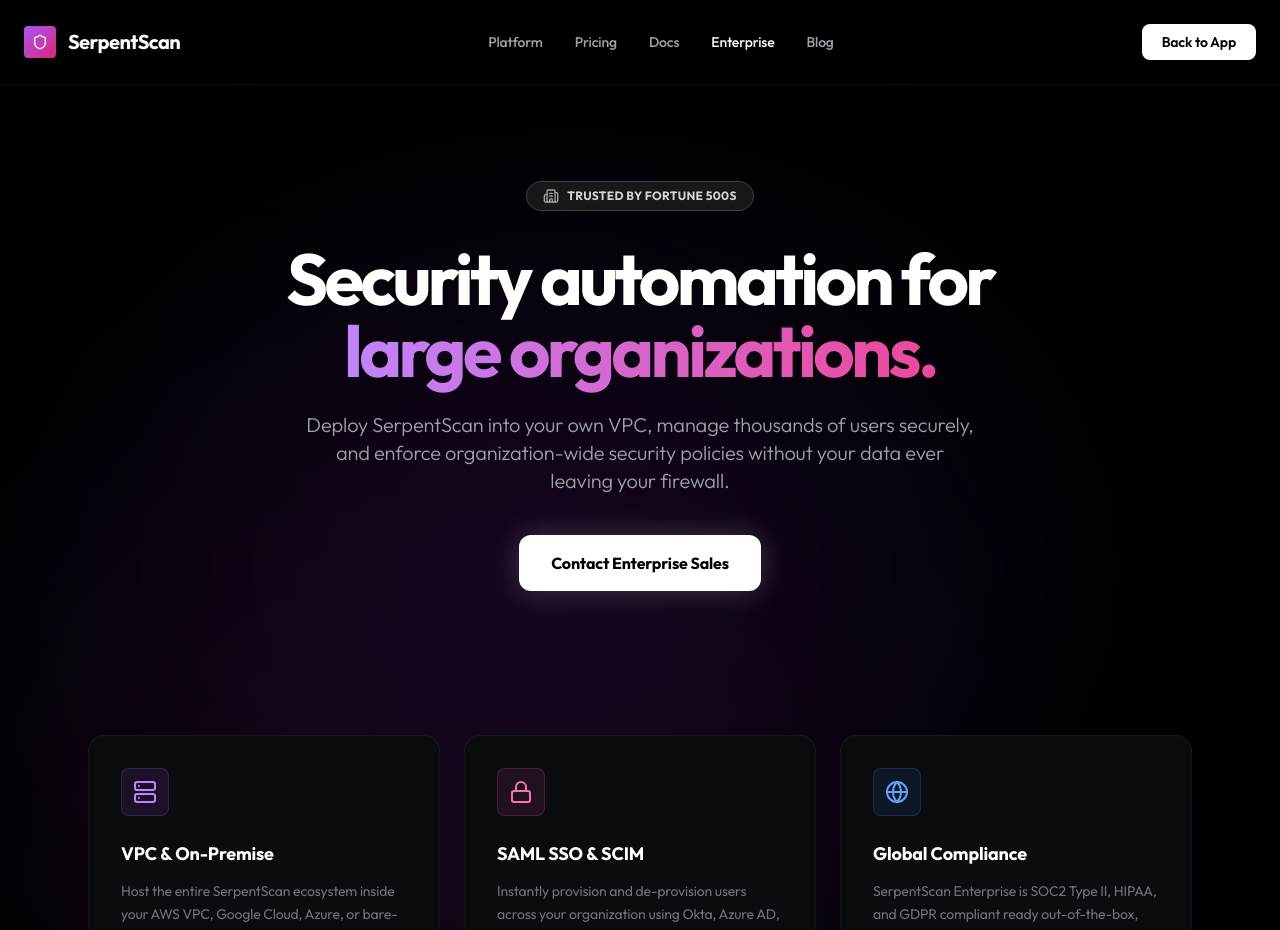
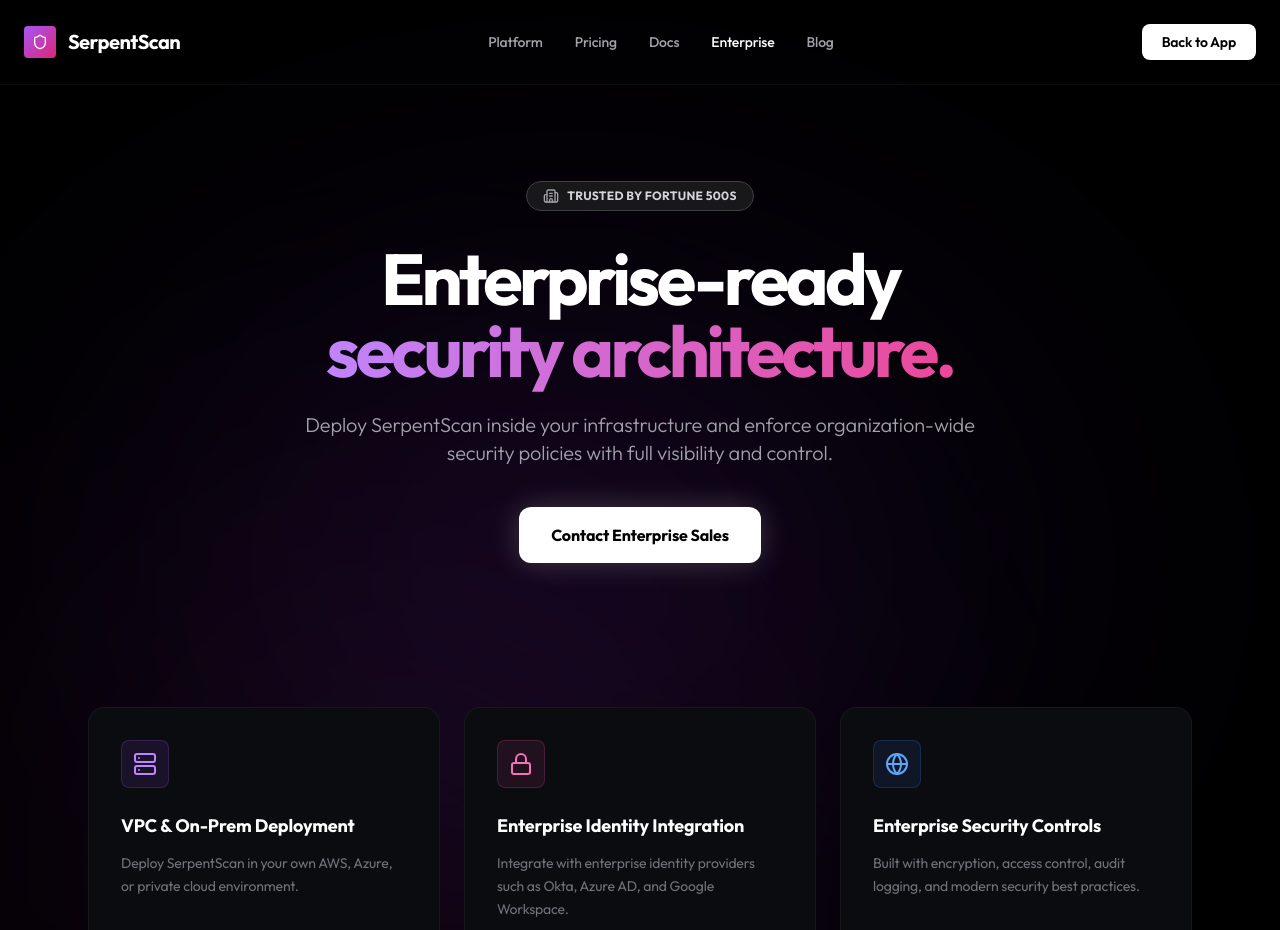
Before and after one commit to anindyakg/SerpentScan, a Next.js app: page /enterprise in a window 1280 px wide. Shown: the top 930 px of the page. Built offline with nearby package versions, Linux system fonts and the light colour scheme.

Commit message:
feat: update enterprise page to focus on security features

```diff
--- a/src/app/enterprise/page.tsx
+++ b/src/app/enterprise/page.tsx
@@ -42,12 +42,12 @@
             </div>
 
             <h1 className="text-5xl md:text-7xl font-bold tracking-tighter leading-[1.05] text-white mb-6">
-                Security automation for<br/>
-                <span className="text-transparent bg-clip-text bg-gradient-to-r from-purple-400 to-pink-500">large organizations.</span>
+                Enterprise-ready<br/>
+                <span className="text-transparent bg-clip-text bg-gradient-to-r from-purple-400 to-pink-500">security architecture.</span>
             </h1>
 
             <p className="text-lg md:text-xl text-zinc-400 mb-10 max-w-2xl font-light leading-relaxed">
-                Deploy SerpentScan into your own VPC, manage thousands of users securely, and enforce organization-wide security policies without your data ever leaving your firewall.
+                Deploy SerpentScan inside your infrastructure and enforce organization-wide security policies with full visibility and control.
             </p>
 
             <button className="bg-white hover:bg-zinc-200 text-black px-8 py-4 rounded-xl font-bold text-base transition-colors shadow-[0_0_30px_rgba(255,255,255,0.2)]">
@@ -63,9 +63,9 @@
                     <div className="w-12 h-12 rounded-lg bg-purple-500/10 border border-purple-500/20 flex items-center justify-center text-purple-400 mb-6">
                         <Server className="w-6 h-6" />
                     </div>
-                    <h3 className="text-lg font-bold text-white mb-3">VPC & On-Premise</h3>
+                    <h3 className="text-lg font-bold text-white mb-3">VPC & On-Prem Deployment</h3>
                     <p className="text-sm text-zinc-500 leading-relaxed">
-                        Host the entire SerpentScan ecosystem inside your AWS VPC, Google Cloud, Azure, or bare-metal Kubernetes cluster. Absolute data sovereignty.
+                        Deploy SerpentScan in your own AWS, Azure, or private cloud environment.
                     </p>
                 </div>
 
@@ -73,9 +73,9 @@
                     <div className="w-12 h-12 rounded-lg bg-pink-500/10 border border-pink-500/20 flex items-center justify-center text-pink-400 mb-6">
                         <Lock className="w-6 h-6" />
                     </div>
-                    <h3 className="text-lg font-bold text-white mb-3">SAML SSO & SCIM</h3>
+                    <h3 className="text-lg font-bold text-white mb-3">Enterprise Identity Integration</h3>
                     <p className="text-sm text-zinc-500 leading-relaxed">
-                        Instantly provision and de-provision users across your organization using Okta, Azure AD, or any standard Identity Provider.
+                        Integrate with enterprise identity providers such as Okta, Azure AD, and Google Workspace.
                     </p>
                 </div>
 
@@ -83,9 +83,9 @@
                     <div className="w-12 h-12 rounded-lg bg-blue-500/10 border border-blue-500/20 flex items-center justify-center text-blue-400 mb-6">
                         <Globe className="w-6 h-6" />
                     </div>
-                    <h3 className="text-lg font-bold text-white mb-3">Global Compliance</h3>
+                    <h3 className="text-lg font-bold text-white mb-3">Enterprise Security Controls</h3>
                     <p className="text-sm text-zinc-500 leading-relaxed">
-                        SerpentScan Enterprise is SOC2 Type II, HIPAA, and GDPR compliant ready out-of-the-box, fulfilling strict vendor risk assessment requirements.
+                        Built with encryption, access control, audit logging, and modern security best practices.
                     </p>
                 </div>
 
```
